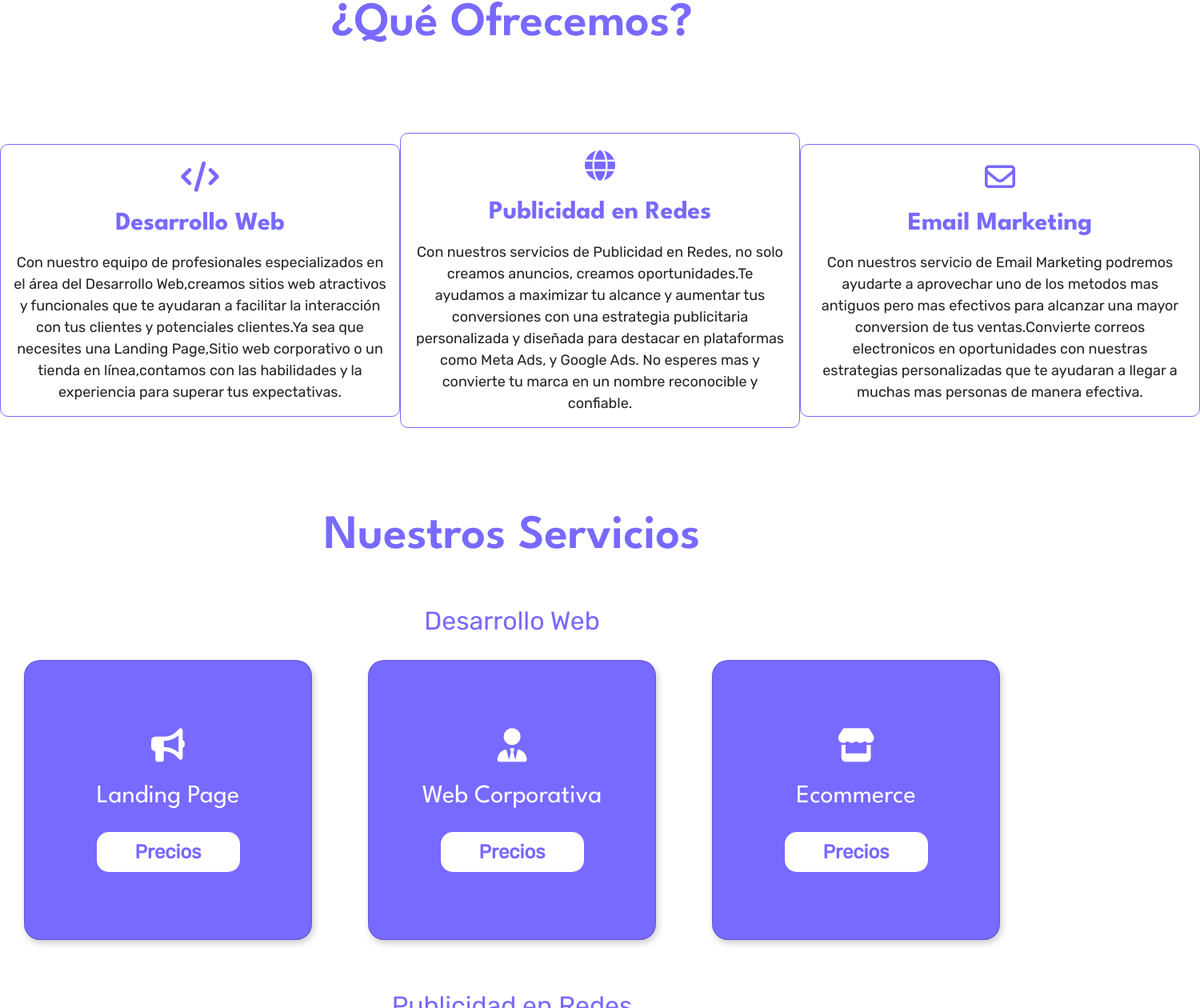
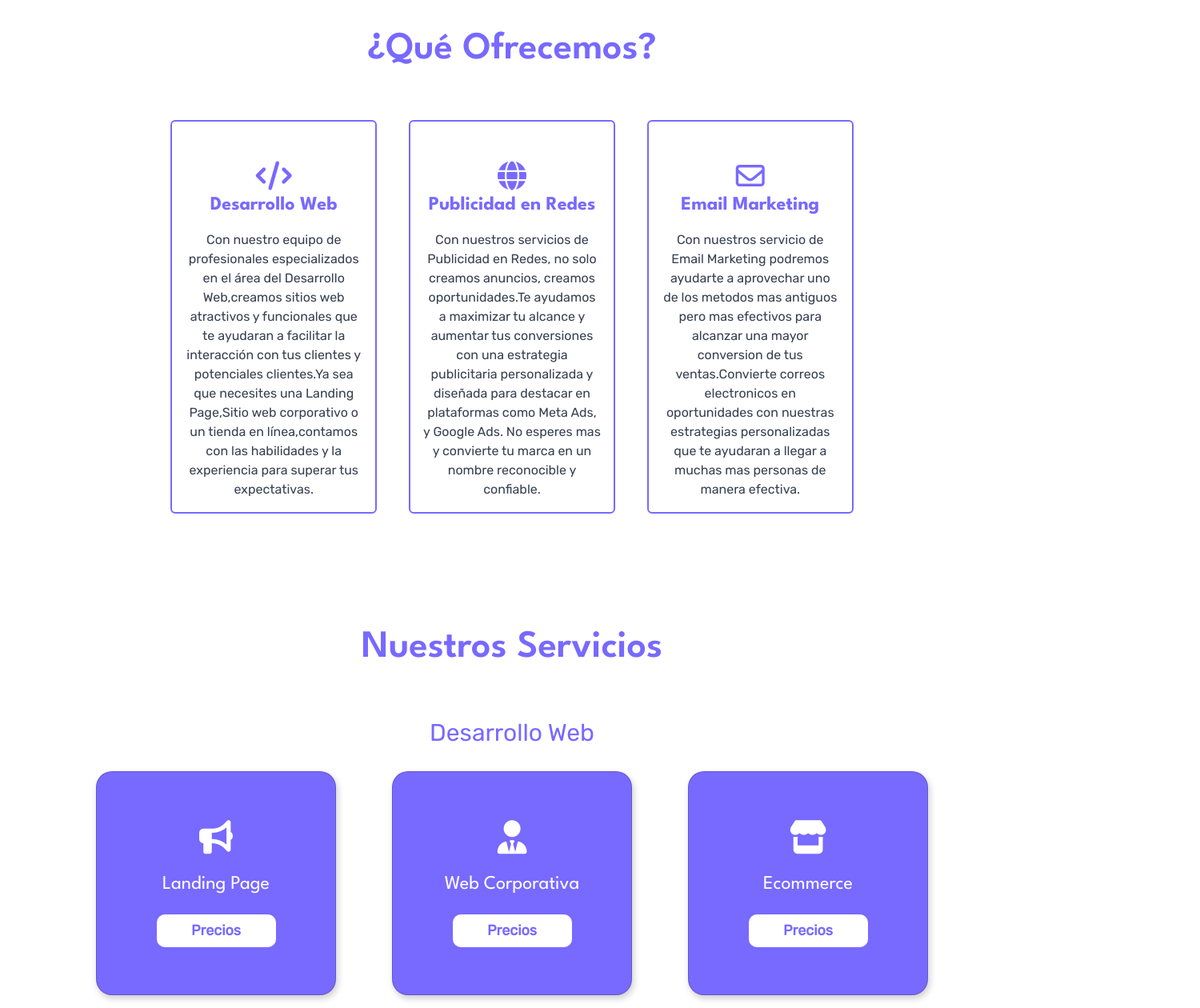
Before and after one commit to MaikolReyes/Zulia-Marketing-Digital, a React (Vite) app: page / in a window 1280 px wide. Shown: the part 644-1904 px from the top of the page at 80% size, 1500 px wide, since content can reach past the window. Built offline with nearby package versions, Linux system fonts and the light colour scheme.

Commit message:
changes in UI flexibility

```diff
--- a/src/layout/About.tsx
+++ b/src/layout/About.tsx
@@ -4,9 +4,10 @@ import { itemsAbout } from '../resources';
 export const About = () => {
 
     return (
+        <>
+            <h3 className="font-myCustomFont font-semibold text-5xl flex justify-center text-customViolet mt-36 mb-10">Sobre Nosotros</h3>
 
-        <section className='container__about' id='nosotros' data-aos="fade-up" data-aos-duration='1000'>
-
+            <div className='container__about' id='nosotros' data-aos="fade-up" data-aos-duration='1000'>
                 <img src={AboutPhoto} alt="Imagen sobre nosotros" loading="lazy" className='imagen__about' />
 
                 <ul className='container__items__about' data-aos="zoom-in-up">
@@ -19,6 +20,7 @@ export const About = () => {
                     ))}
                 </ul>
 
-        </section>
+            </div>
+        </>
     )
 }
--- a/src/layout/Portfolio.tsx
+++ b/src/layout/Portfolio.tsx
@@ -6,7 +6,7 @@ export const Portfolio = () => {
         <>
             <div className="container-projects-it">
 
-                <h2 className="title__portfolio">Portfolio</h2>
+                <h2 className="font-myCustomFont font-semibold text-5xl flex justify-center text-customViolet mt-10 mb-16">Portfolio</h2>
                 {
                     projectsIT.map(({ id, name, img, description, deploy }) => (
                         <div key={id} className="container-projects animate__animated animate__backInLeft">
@@ -26,7 +26,7 @@ export const Portfolio = () => {
                 }
             </div>
 
-            <h3 className="title__portfolio">Planes de Marketing</h3>
+            <h3 className="font-myCustomFont font-semibold text-5xl flex justify-center text-customViolet mt-10 mb-16">Planes de Marketing</h3>
             <div className="container-card-projects-MKT ">
                 {
                     projectsMKT.map(({ id, name, img, description, deploy }) => (
--- a/src/layout/ServicesDescription.tsx
+++ b/src/layout/ServicesDescription.tsx
@@ -3,20 +3,20 @@ import { itemsServicesDescription } from "../resources"
 export const ServicesDescription = () => {
     return (
         <>
-            <section data-aos="fade-up" id="servicios">
-                <h2 className='title__service__description text-red-500'>¿Qué Ofrecemos?</h2>
+            <div data-aos="fade-up" id="servicios">
+                <h2 className='font-myCustomFont font-semibold text-5xl flex justify-center text-customViolet mt-36 mb-16'>¿Qué Ofrecemos?</h2>
 
-                <div className="container__service__description" data-aos="fade-up" data-aos-duration="500">
+                <div className="grid grid-cols-3 mx-auto w-4/6 gap-10" data-aos="fade-up" data-aos-duration="500">
                     {itemsServicesDescription.map(({ id, icon, title, description }) => (
-                        <div className="card card__service__description" key={id}>
-                            <p><i className={icon} id="icon-services-description"></i></p>
-                            <h3 className="card__service__title__description">{title}</h3>
-                            <p className="card__service__subtitle_description">{description}</p>
+                        <div className="card border-2 border-customViolet mx-auto text-center" key={id}>
+                            <p className="text-2xl text-customViolet"><i className={icon}></i></p>
+                            <h3 className="text-customViolet font-bold font-myCustomFont text-2xl">{title}</h3>
+                            <p className="font-myCustomFontSecondary text-base p-3 text-gray-700">{description}</p>
                         </div>
                     ))}
                 </div >
 
-            </section>
+            </div>
         </>
     )
 }
--- a/src/layout/ServicesPricing.tsx
+++ b/src/layout/ServicesPricing.tsx
@@ -4,10 +4,10 @@ import { itemsServicesIT, itemsServicesMkt } from "../resources"
 export const ServicesPricing = () => {
     return (
         <>
-            <section data-aos='fade-up' id="precios">
-                <h2 className="title__services__pricing" id="precios">Nuestros Servicios</h2>
+            <div data-aos='fade-up' id="precios">
+                <h2 className="font-myCustomFont font-semibold text-5xl flex justify-center text-customViolet mt-36 mb-16" id="precios">Nuestros Servicios</h2>
 
-                <h3 className="services__pricing__subtitle">Desarrollo Web</h3>
+                <h3 className="flex justify-center font-myCustomFontSecondary text-customViolet text-3xl text-center ">Desarrollo Web</h3>
 
                 <div className="container__card__services__pricing">
                     {itemsServicesIT.map(({ id, icon, title, src }) => (
@@ -19,7 +19,7 @@ export const ServicesPricing = () => {
                     ))}
                 </div>
 
-                <h3 className="services__pricing__subtitle mt-5">Publicidad en Redes</h3>
+                <h3 className="flex justify-center font-myCustomFontSecondary text-customViolet text-3xl text-center mt-5">Publicidad en Redes</h3>
 
                 <div className="container__card__services__pricing">
                     {itemsServicesMkt.map(({ id, icon, title, src }) => (
@@ -30,7 +30,7 @@ export const ServicesPricing = () => {
                         </div>
                     ))}
                 </div>
-            </section>
+            </div>
         </>
     )
 }
--- a/src/styles/abstracts/_extend.scss
+++ /dev/null
@@ -1,15 +0,0 @@
-%titles {
-    display: flex;
-    justify-content: center;
-    margin: 100px;
-    font-family: $font-principal;
-    color: $primary-color;
-    font-weight: 600;
-    font-size: 60px;
-}
-
-%subtitle-services-pricing {
-    display: flex;
-    justify-items: center;
-    gap: 40px;
-}
--- a/src/styles/layout/_about.scss
+++ b/src/styles/layout/_about.scss
@@ -2,7 +2,6 @@
     display: grid;
     grid-template-columns: 1fr 1fr;
     justify-items: center;
-    margin: 150px;
     align-items: center;
 }
 
--- a/src/styles/layout/_portfolio.scss
+++ b/src/styles/layout/_portfolio.scss
@@ -1,7 +1,3 @@
-.title__portfolio {
-    @extend %titles;
-}
-
 .portfolio {
     display: flex;
     flex-direction: column;
--- a/src/styles/layout/_servicesDescription.scss
+++ /dev/null
@@ -1,36 +0,0 @@
-.title__service__description {
-    @extend %titles;
-}
-
-.container__service__description {
-    display: grid;
-    grid-template-columns: 1fr 1fr 1fr;
-    margin: auto;
-}
-
-.card__service__description {
-    text-align: center;
-    border-radius: 10px;
-    border-color: $primary-color;
-    margin: auto;
-    width: 500px;
-}
-
-#icon-services-description {
-    font-size: 38px;
-    margin: 20px;
-    color: $primary-color;
-}
-
-.card__service__title__description {
-    font-size: 32px;
-    font-family: $font-principal;
-    color: $primary-color;
-    font-weight: bold;
-}
-
-.card__service__subtitle_description {
-    font-family: $font-secondary;
-    font-size: 18px;
-    margin: 16px;
-}
--- a/src/styles/layout/_servicesPricing.scss
+++ b/src/styles/layout/_servicesPricing.scss
@@ -1,15 +1,3 @@
-.title__services__pricing {
-    margin-bottom: 50px;
-    @extend %titles
-}
-
-.services__pricing__subtitle {
-    font-family: $font-secondary;
-    color: $primary-color;
-    text-align: center;
-    font-size: 32px;
-}
-
 .container__card__services__pricing {
     display: flex;
     justify-content: center;
@@ -23,8 +11,8 @@
     justify-content: center;
     align-items: center;
     margin: 15px;
-    width: 400px;
-    height: 350px;
+    width: 300px;
+    height: 280px;
     gap: 20px;
     background-color: $primary-color;
     color: white;
@@ -38,14 +26,14 @@
 
 .card__title__pricing {
     font-family: $font-principal;
-    font-size: 32px;
+    font-size: 24px;
     text-align: center;
 }
 
 .card__button__pricing {
     background-color: white;
-    border-radius: 15px;
-    font-size: 24px;
+    border-radius: 10px;
+    font-size: 18px;
     font-family: $font-secondary;
     color: $primary-color;
     font-weight: bold;
--- a/src/styles/style.scss
+++ b/src/styles/style.scss
@@ -3,14 +3,12 @@
 
 // Variables and Extends
 @import './abstracts/variables';
-@import './abstracts/extend';
 // Components Importants
 @import './components/navbar';
 @import './components/form';
 @import './components/footer';
 // Layout Website
 @import './layout/about';
-@import './layout/servicesDescription';
 @import './layout/servicesPricing';
 @import './layout/_portfolio';
 
```
Lines whose indentation alone changed are shown as unchanged.
